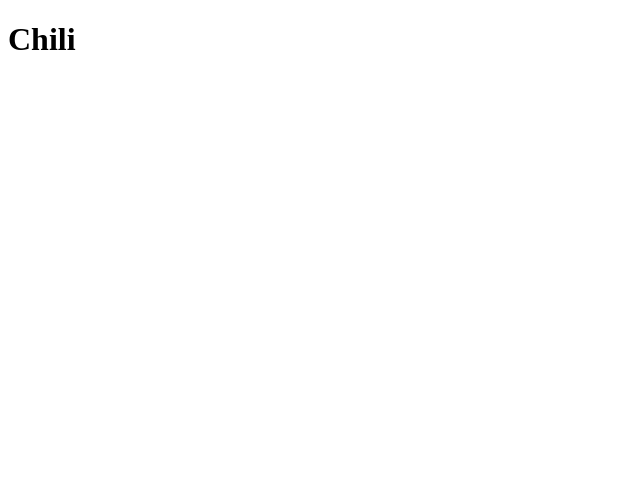
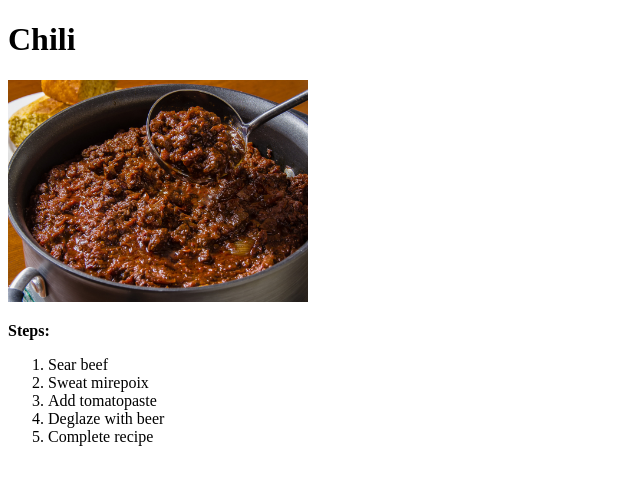
Before and after one commit to rasmusschaal/odin-recipes, a plain HTML site: page recipes/chili.html in a window 1280 px wide. Shown: the whole page, without its empty margins (0-640 px from the left). Drawn offline with Linux system fonts and the light colour scheme.

Commit message:
Add photo and type out recipe for chili

```diff
--- a/recipes/chili.html
+++ b/recipes/chili.html
@@ -7,5 +7,14 @@
 </head>
 <body>
     <h1>Chili</h1>
+    <img src="../images/chili.jpg" width="300px" alt="Here is a photo of chili.">
+    <p><strong>Steps:</strong></p>
+    <ol>
+        <li>Sear beef</li>
+        <li>Sweat mirepoix</li>
+        <li>Add tomatopaste</li>
+        <li>Deglaze with beer</li>
+        <li>Complete recipe</li>
+    </ol>
 </body>
 </html>
```
Also changed, not shown: images/chili.jpg (added).
